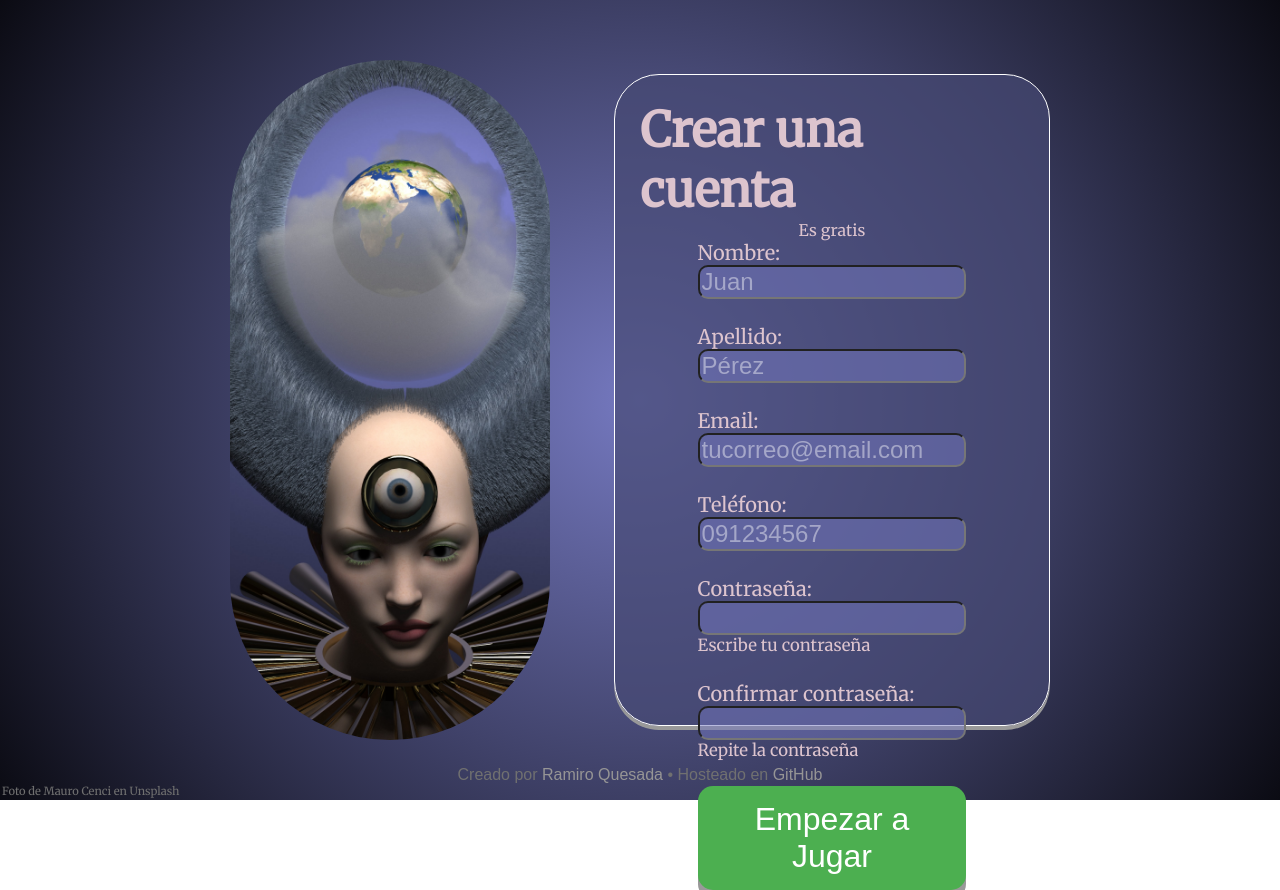
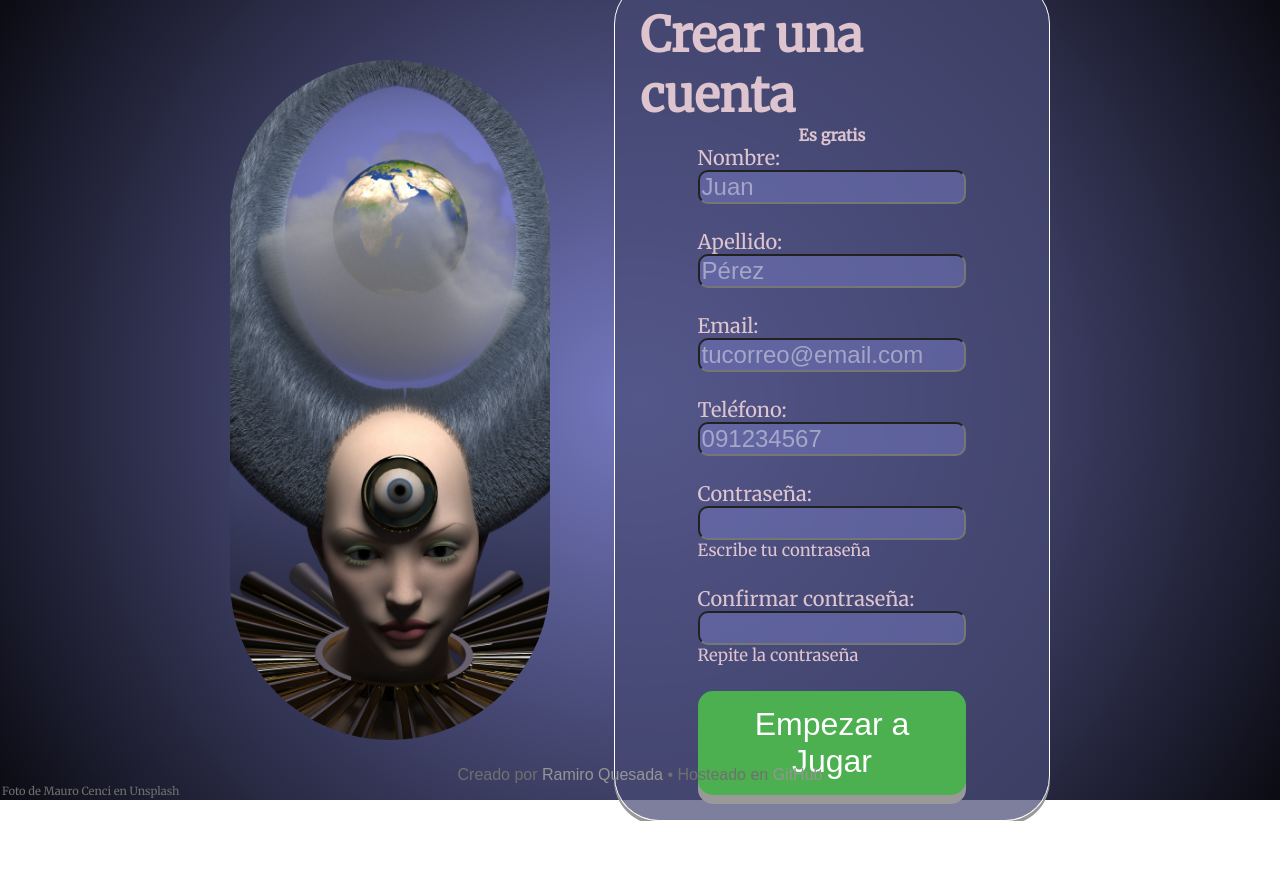
Before and after one commit to ramessj/Fancy-Login, a plain HTML site: page index.html in a window 1280 px wide. After the commit the page ends 821 px from the top, so only its background shows below. Drawn offline with Linux system fonts and the light colour scheme.

Commit message:
Finished

```diff
--- a/index.html
+++ b/index.html
@@ -14,12 +14,12 @@
     <title>Crea tu cuenta</title>
   </head>
   <body>
-    <div class="container">
+    <div class="containerr">
       <div class="contIzquierda"></div>
       <div class="contDerecha">
         <div class="textoDer" id="textoDer">
-          <a class="crearCuentah1">Crear una cuenta</a>
-          <a class="crearCuentah2">Es gratis</a>
+          <h1 class="crearCuentah1">Crear una cuenta</h1>
+          <h2 class="crearCuentah2">Es gratis</h2>
         </div>
 
         <form class="registro" id="registro">
--- a/style.css
+++ b/style.css
@@ -5,7 +5,7 @@ body {
   font-family: "Merriweather", serif;
 }
 
-.container {
+.containerr {
   height: 100vh;
   width: 100%;
   display: flex;
@@ -62,7 +62,7 @@ body {
 
 .contDerecha {
   width: 30vw;
-  height: 75vh;
+  min-height: 75vh;
   border: 1px white solid;
   border-radius: 45px;
   padding: 25px;
@@ -76,7 +76,13 @@ body {
 
 .crearCuentah1 {
   font-weight: 600;
-  font-size: 3rem;
+  font-size: 3rem !important;
+  margin: 0;
+}
+
+.crearCuentah2{
+  font-size: 1rem;
+  margin: 0;
 }
 
 .registro {
```
